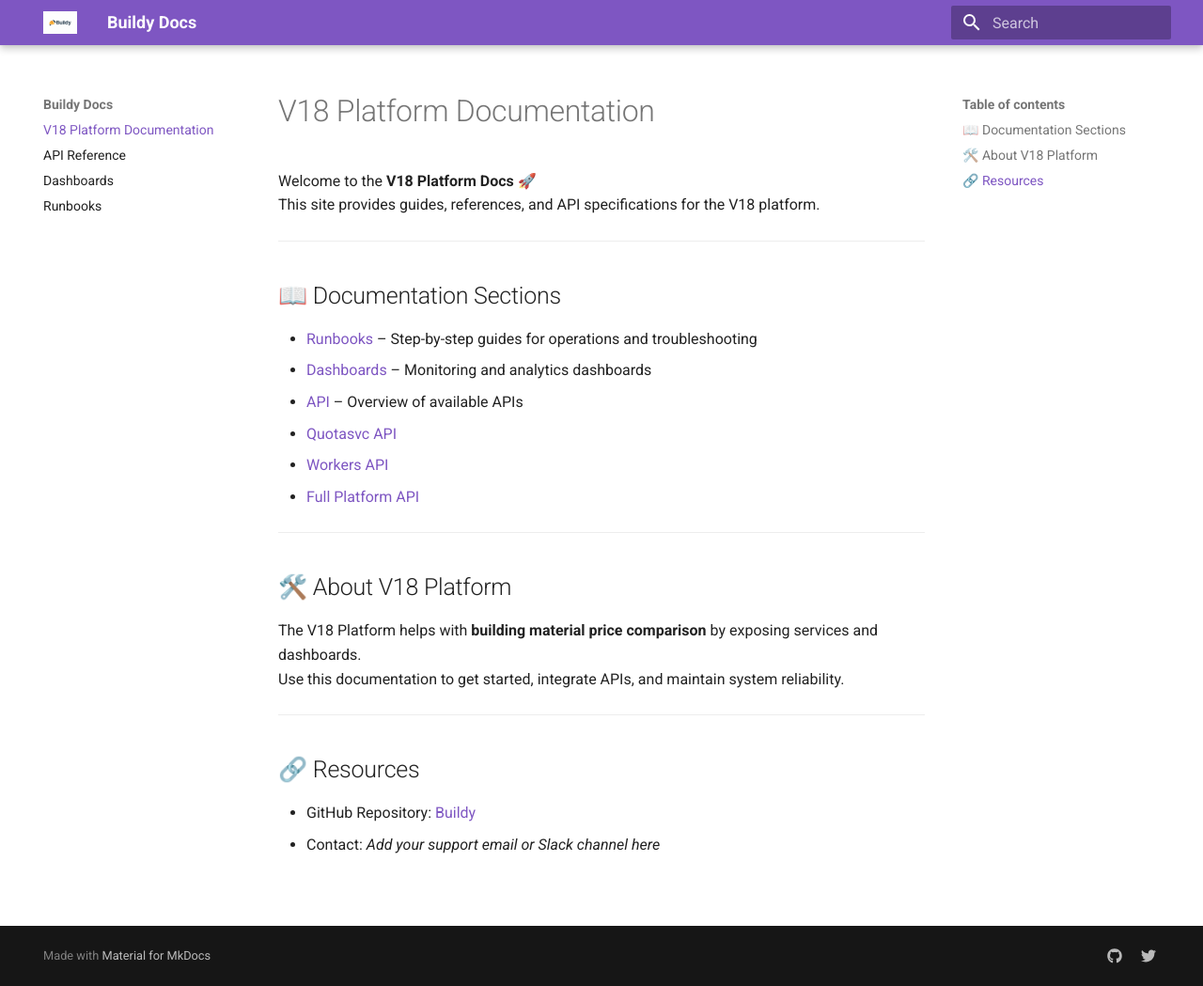
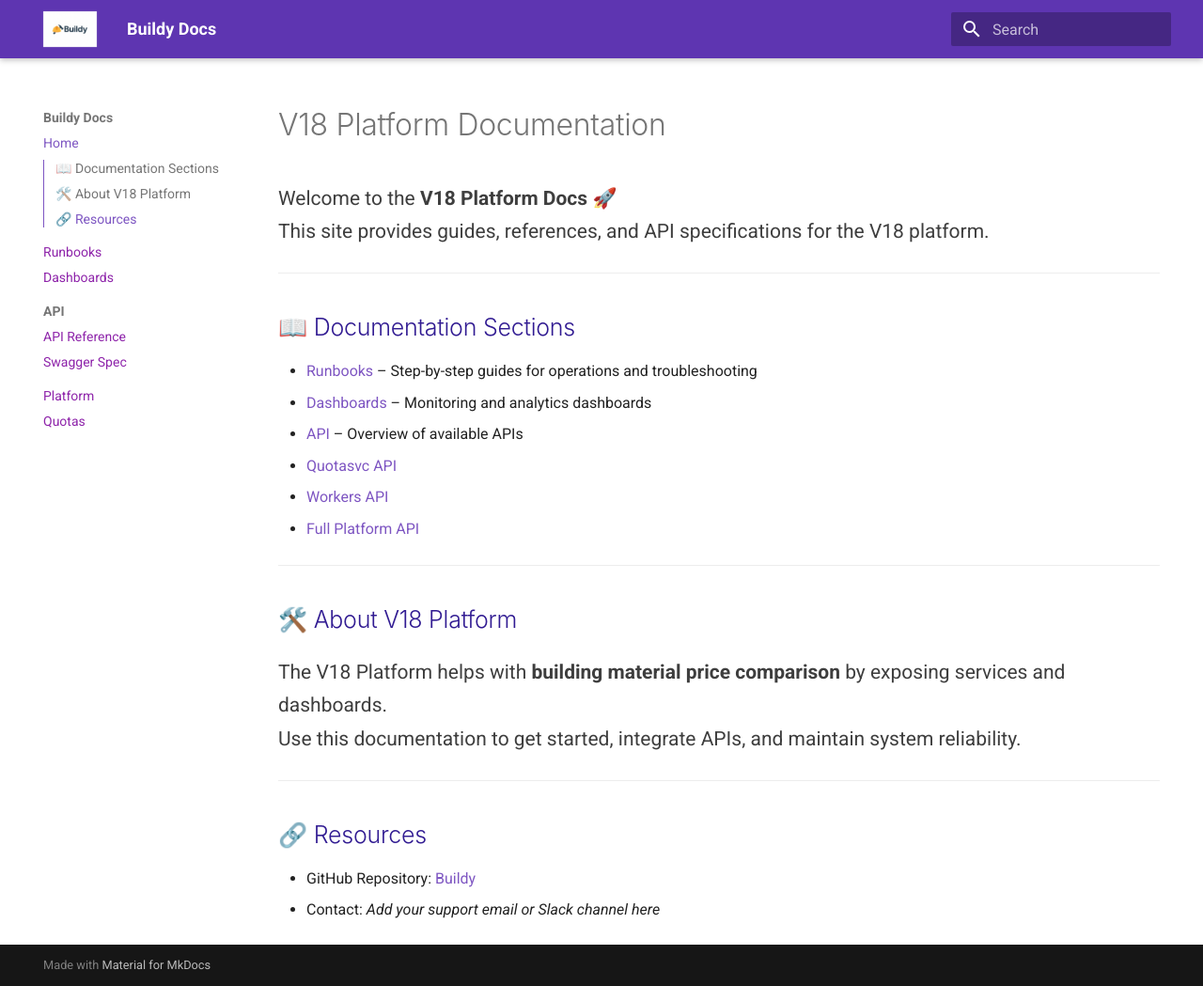
Before and after one commit to Kello54/Buildy, an MkDocs documentation site: the page built from docs/index.md, in a window 1280 px wide and 1049 px high. Shown: the whole window at 94% size. Built offline with MkDocs 1.6.1 and Material for MkDocs 9.7.7, drawn with Linux system fonts in a browser that asks for light colours.

Commit message:
Update mkdocs.yml

```diff
--- a/mkdocs.yml
+++ b/mkdocs.yml
@@ -1,28 +1,46 @@
 site_name: Buildy Docs
-site_description: Documentation for Buildy
+site_description: Buildy Documentation Platform
 site_author: Buildy Team
+site_url: https://kello54.github.io/Buildy/
 
+# Theme
 theme:
   name: material
-  logo: images/logo.PNG
+  logo: images/logo.png
   favicon: images/favicon.png
   palette:
     - scheme: default
-      primary: deep purple    # Main purple tone
-      accent: amber           # Golden accent
-    - scheme: slate           # Optional dark mode
+      primary: deep purple
+      accent: amber
+    - scheme: slate
       primary: deep purple
       accent: amber
   features:
     - navigation.instant
     - navigation.sections
-    - navigation.top
-    - search.suggest
+    - navigation.expand
+    - toc.integrate
     - search.highlight
+    - search.share
+    - content.code.copy
 
-extra:
-  social:
-    - icon: fontawesome/brands/github
-      link: https://github.com/your-org/your-repo
-    - icon: fontawesome/brands/twitter
-      link: https://twitter.com/your-handle
+# Extra CSS (custom branding)
+extra_css:
+  - stylesheets/custom.css
+
+# Plugins
+plugins:
+  - search
+  - swagger-ui:
+      spec_file: docs/platform.json
+
+# Navigation
+nav:
+  - Home: index.md
+  - Runbooks: runbooks.md
+  - Dashboards: dashboards.md
+  - API:
+      - API Reference: api.md
+      - Swagger Spec: swagger.json
+  - Platform: platform.json
+  - Quotas: quotasvc.json
```
